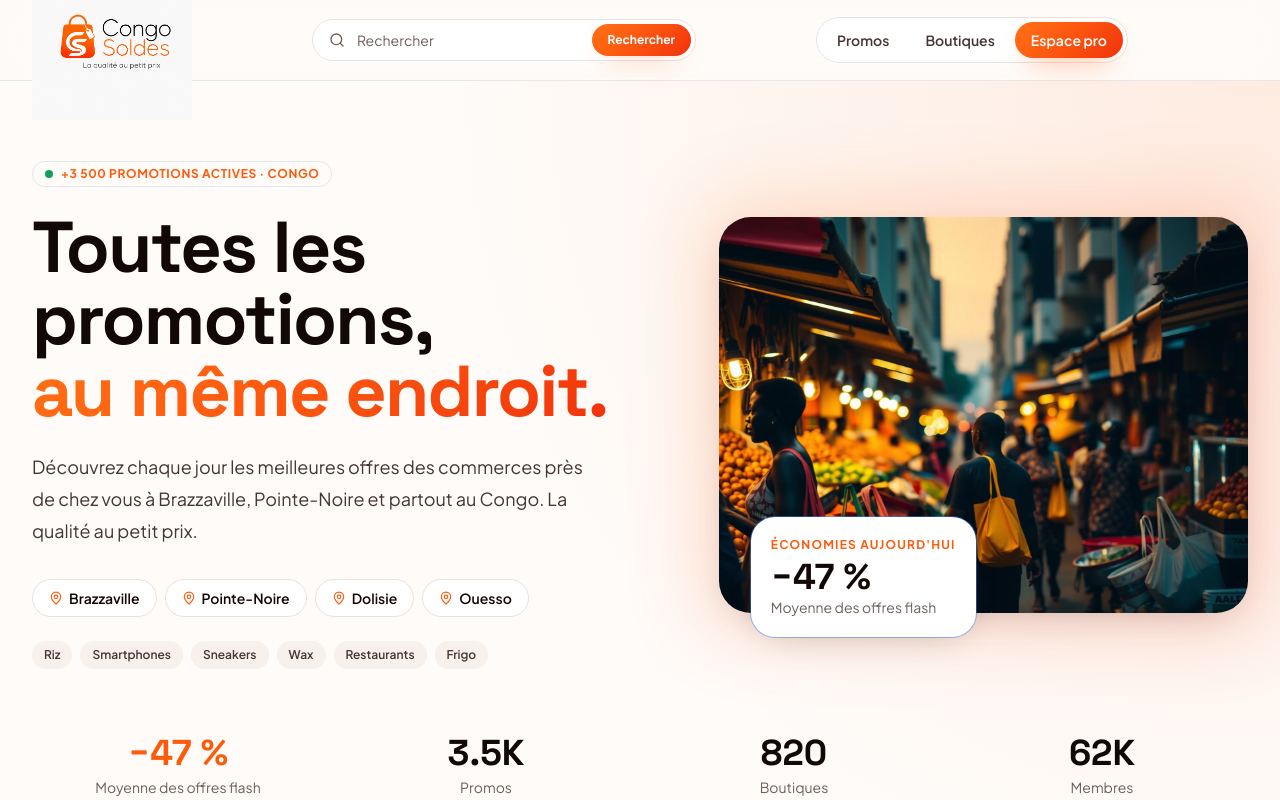
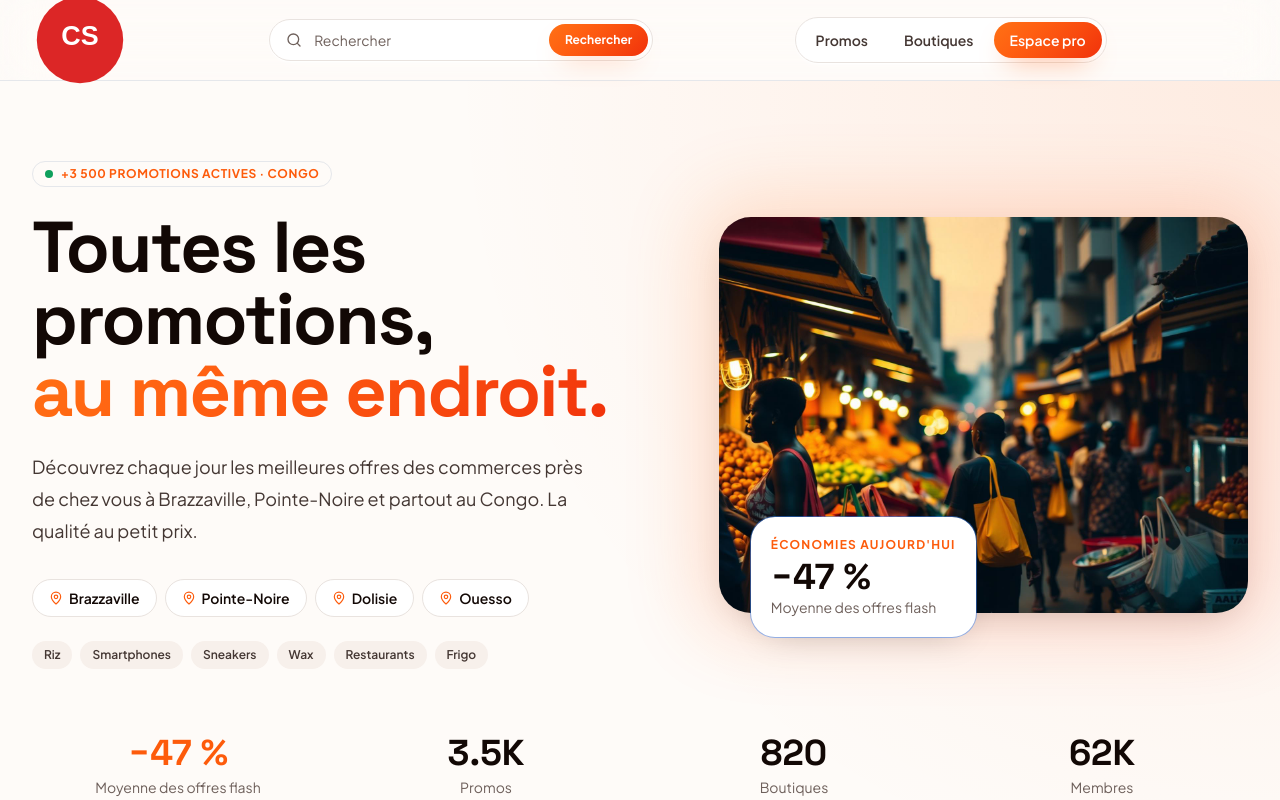
Before and after one commit to peterlardo/congosoles, a React (Vite) app: page /dashboard in a window 1280 px wide. Shown: the top 800 px of the page. Built offline with nearby package versions, Linux system fonts and the light colour scheme.

Commit message:
Reduce logo to 96px and use SVG with transparent background

```diff
--- a/src/components/Footer.tsx
+++ b/src/components/Footer.tsx
@@ -5,7 +5,7 @@ export function Footer() {
       <div className="mx-auto max-w-7xl px-4 py-16 lg:px-8">
         <div className="grid gap-12 lg:grid-cols-[1.4fr_repeat(3,1fr)]">
           <div>
-            <img src="/assets/logo.png" alt="Congo Soldes" className="h-40 w-40 object-contain" />
+            <img src="/logo.svg" alt="Congo Soldes" className="h-24 w-24" />
             <p className="mt-4 max-w-sm text-sm text-ink-soft">
               La plateforme n°1 des promotions commerciales en République du Congo. Découvrez chaque jour les meilleures offres des commerces près de chez vous.
             </p>
--- a/src/components/Header.tsx
+++ b/src/components/Header.tsx
@@ -11,7 +11,7 @@ export function Header() {
       <div className="max-w-7xl mx-auto px-4 sm:px-6 lg:px-8">
         <div className="flex h-20 items-center justify-between">
           <Link to="/">
-            <img src="/assets/logo.png" alt="Congo Soldes" className="h-40 w-40 object-contain" />
+            <img src="/logo.svg" alt="Congo Soldes" className="h-24 w-24" />
           </Link>
 
           <form className="hidden min-w-0 flex-1 max-w-sm items-center rounded-full border border-border bg-card p-1 shadow-card md:flex">
```
